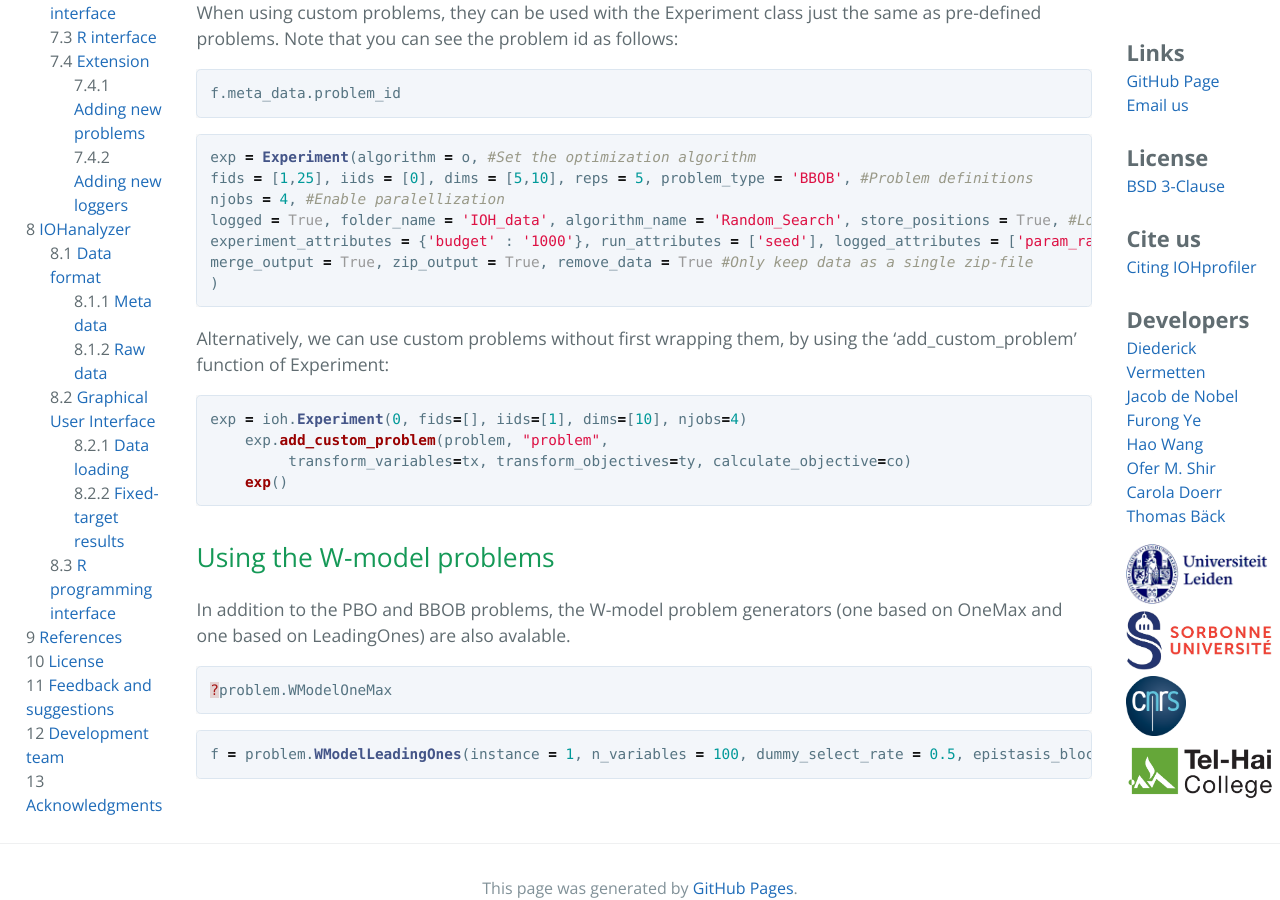
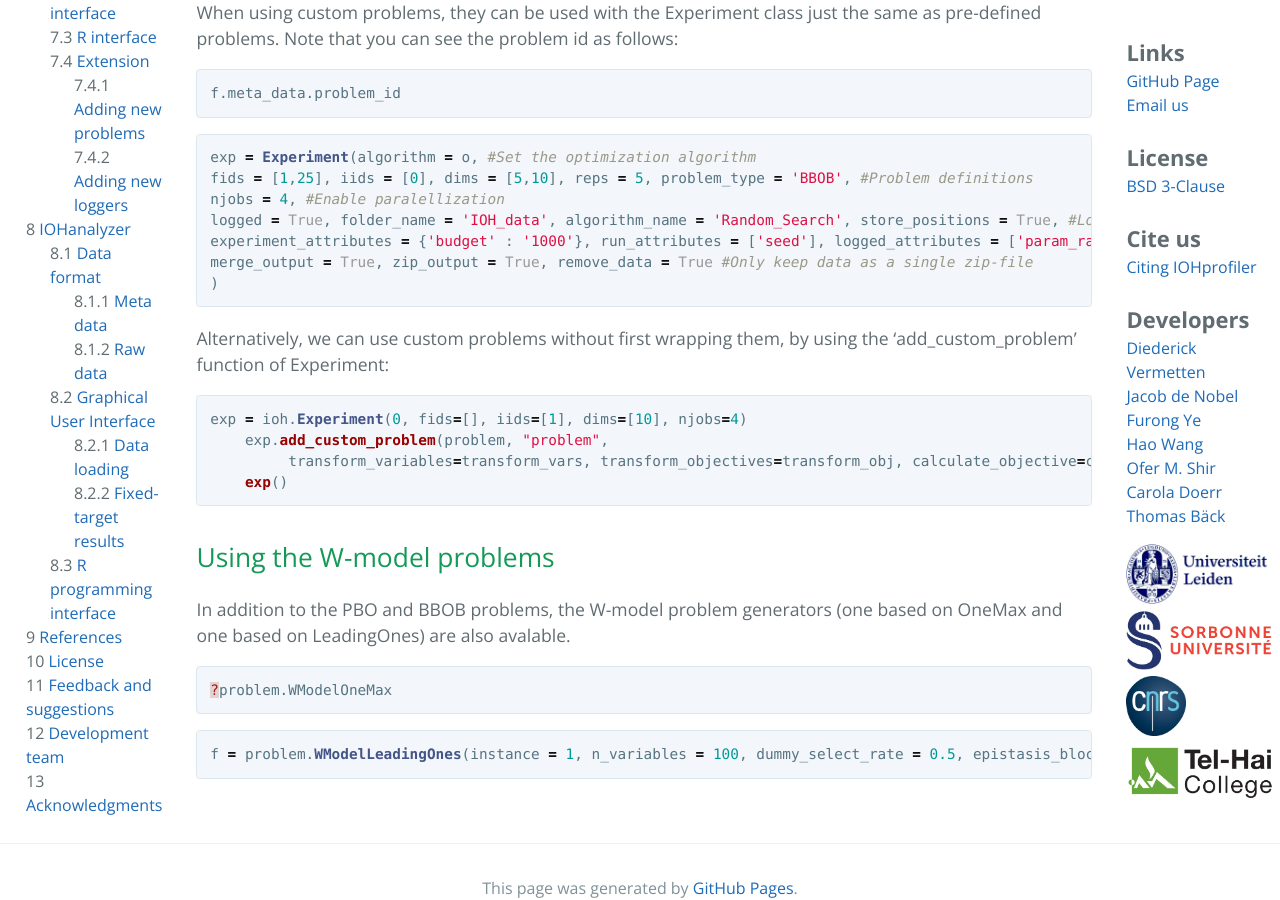
Before and after one commit to IOHprofiler/IOHprofiler.github.io, a Jekyll site: the page built from IOHexperimenter/python.md, in a window 1280 px wide and 900 px high, scrolled down 7111 px. Built offline with Jekyll 4.4.1, drawn with Linux system fonts in a browser that asks for light colours.

Commit message:
Update python.md
Fix naming issue in the example of using custom transformations

````diff
--- a/IOHexperimenter/python.md
+++ b/IOHexperimenter/python.md
@@ -322,7 +322,7 @@ Alternatively, we can use custom problems without first wrapping them, by using
 ```python
 exp = ioh.Experiment(0, fids=[], iids=[1], dims=[10], njobs=4)
     exp.add_custom_problem(problem, "problem",
-         transform_variables=tx, transform_objectives=ty, calculate_objective=co)
+         transform_variables=transform_vars, transform_objectives=transform_obj, calculate_objective=calc_obj)
     exp()
 ```
 
````
